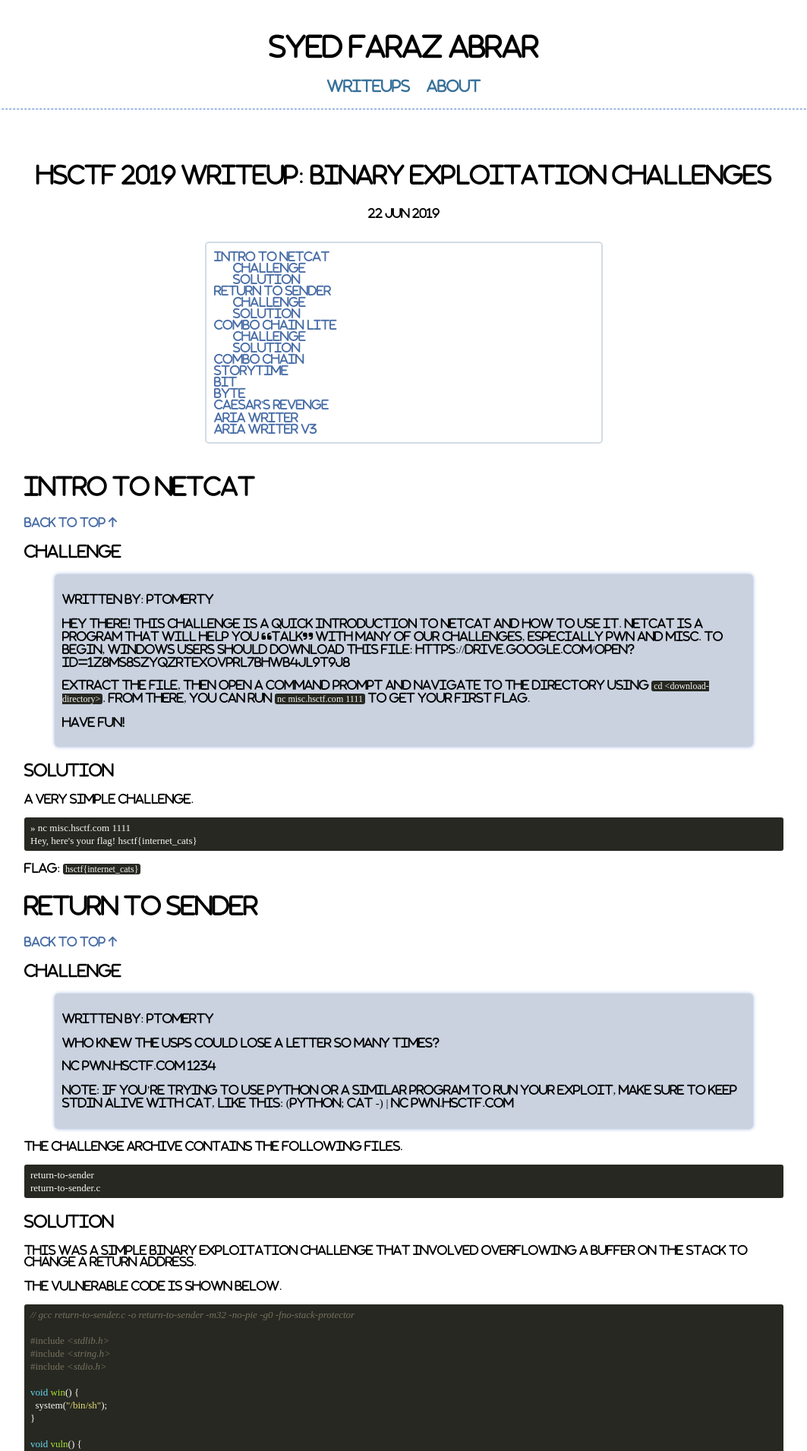
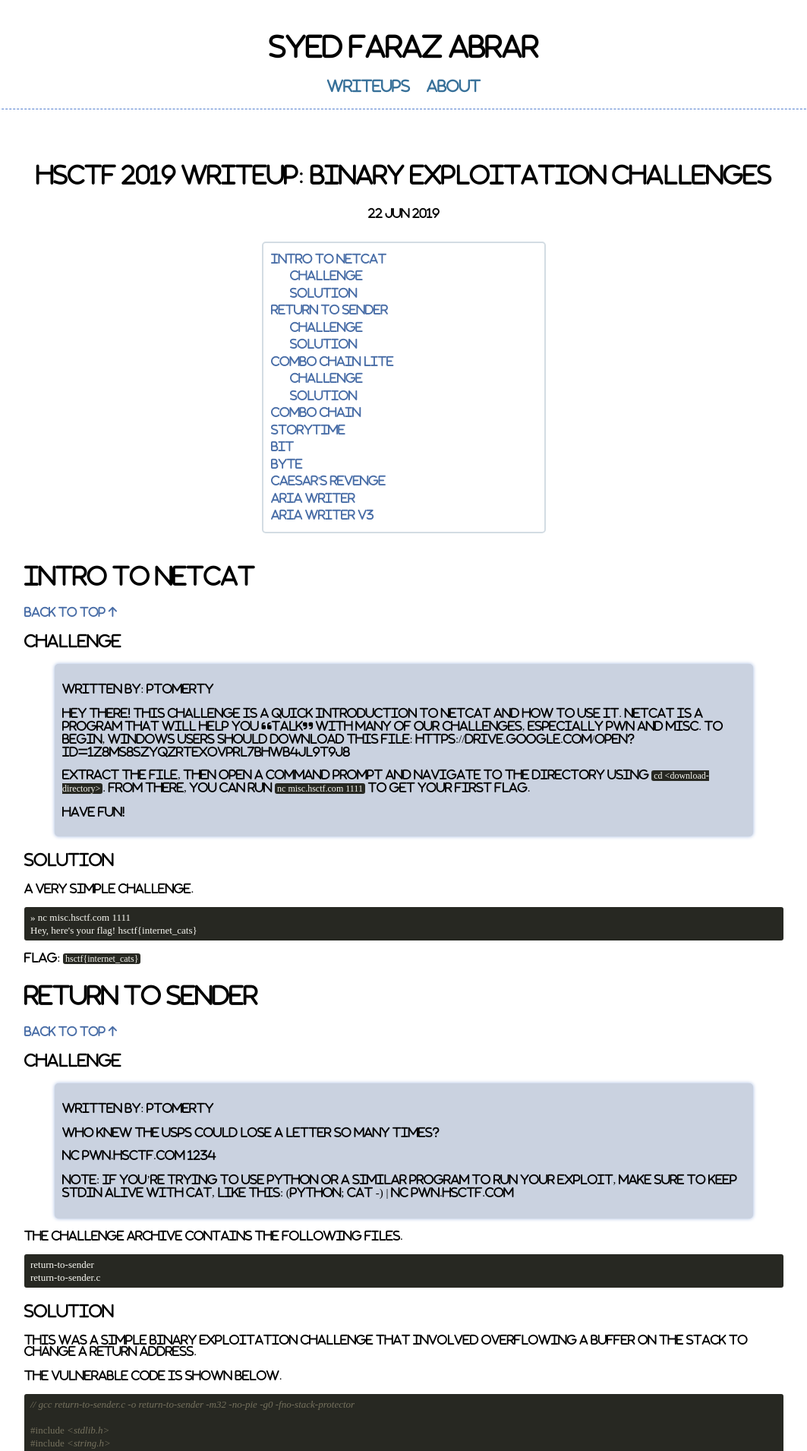
Before and after one commit to farazsth98/farazsth98.github.io, a Jekyll site: the page built from _posts/2019-06-23-hsctf-binary-exploitation-challenges.markdown, in a window 1280 px wide. Shown: the top 1910 px of the page at 76% size, without its empty margins (108-1171 px from the left). Built offline with Jekyll 4.4.1, drawn with Linux system fonts in a browser that asks for light colours; nearby versions of some CDN libraries.

Commit message:
Fixed mobile

```diff
--- a/_includes/head.html
+++ b/_includes/head.html
@@ -6,5 +6,7 @@
 <link rel="stylesheet" href="{{ "/css/font-awesome.min.css" | prepend: site.baseurl | replace: '//', '/' }}">
 <link rel="shortcut icon" href="{{ "/images/favicon.ico" | prepend: site.baseurl | replace: '//', '/' }}">
 <script src="https://kit.fontawesome.com/c569d89c48.js"></script>
+
+<meta name="viewport" content="width=device-width, initial-scale=1.0">
 {% seo %}
 </head>
--- a/_layouts/default.html
+++ b/_layouts/default.html
@@ -6,7 +6,7 @@
     <div id="wrapper">
         {% include header.html %}
         <div class="container">
-            <section id="main_content">
+            <section id="main-content">
                 {{ content }}
             </section>
         </div>
--- a/_sass/base.scss
+++ b/_sass/base.scss
@@ -130,6 +130,10 @@
 	font-weight: 300;
 }
 
+#index-main {
+
+}
+
 #index-img {
 	border-radius: 50%;
 }
@@ -185,14 +189,14 @@
 }
 
 #markdown-toc {
-	border: 2px solid #d3dce3;
-	width: 500px;
 	border-radius: 5px;
 	display: inline-block;
-	text-align: left;
 	list-style: none;
 	padding: 10px;
-	list-style: none;
+	text-align: left;
+	line-height: 1.5em;
+	border: 2px solid #d3dce3;
+	width: 350px;
 }
 
 #markdown-toc ul {
```
Also changed, not shown: index.md (+1 -1 lines).
